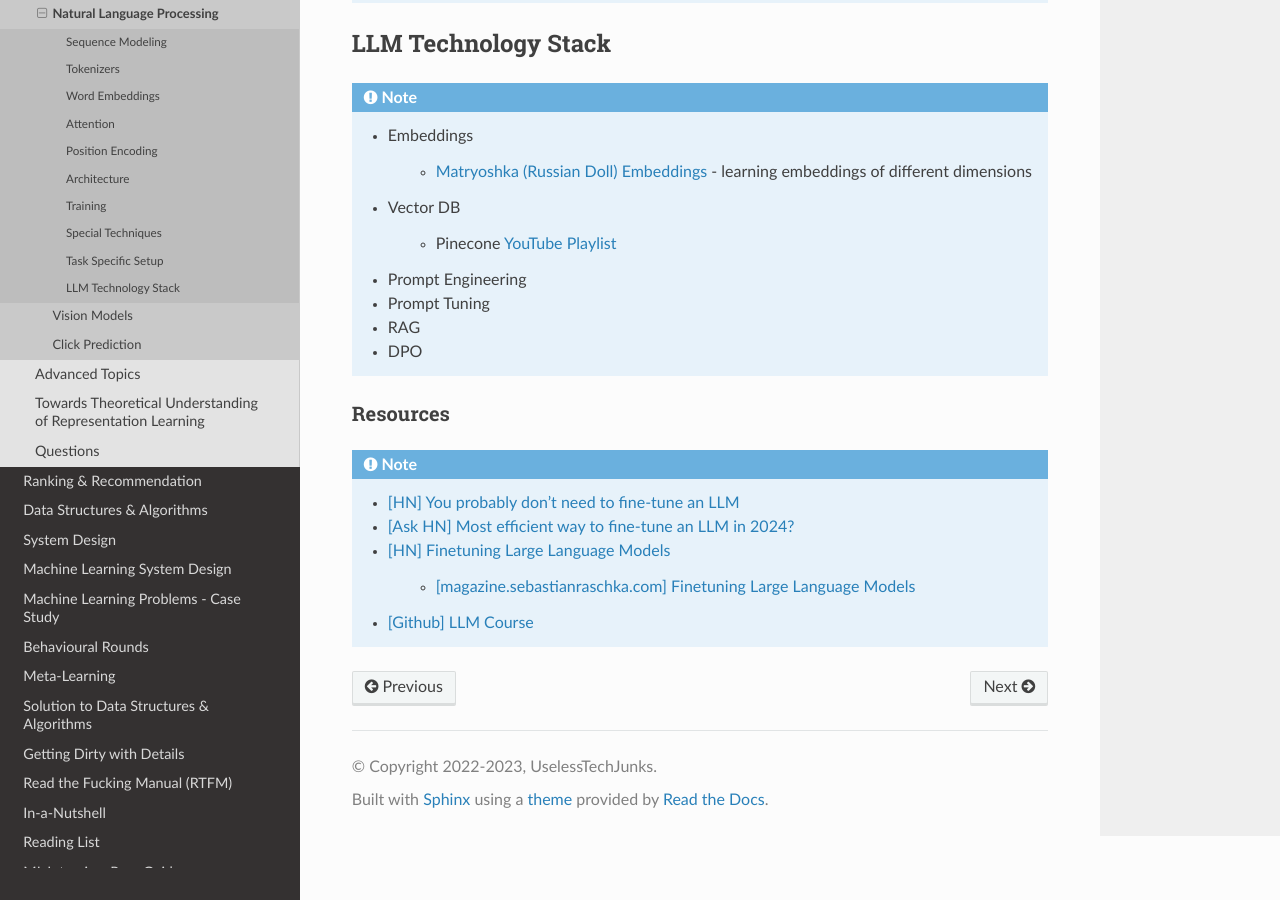
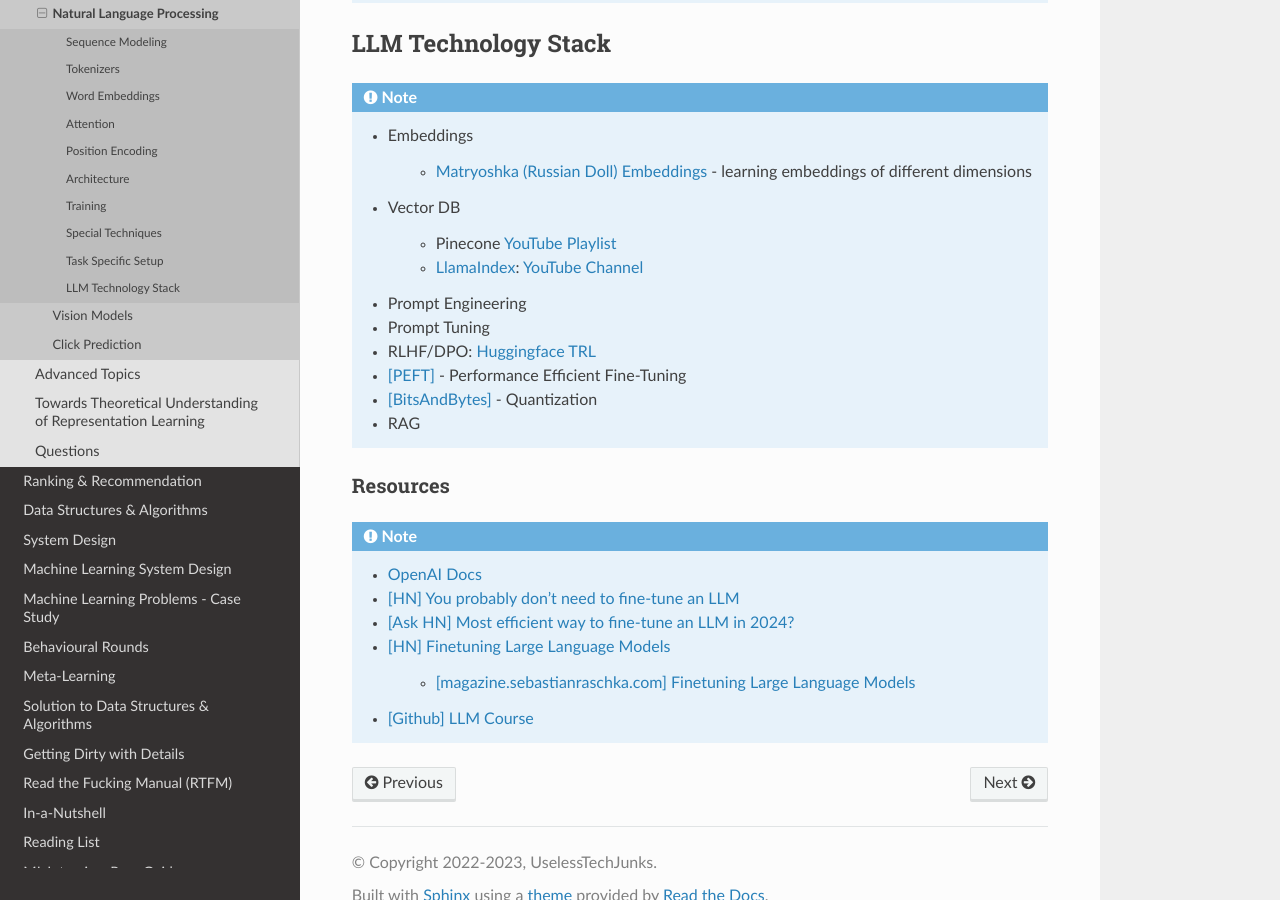
Before and after one commit to uselesstechjunks/leetcode, a Sphinx documentation site: the page built from docs/source/dl/application/nlp.rst, in a window 1280 px wide and 900 px high, scrolled down 6461 px. Built offline with Sphinx 7.4.7 and the Read the Docs theme 2.0.0, drawn with Linux system fonts in a browser that asks for light colours.

Commit message:
Update nlp.rst

```diff
--- a/docs/source/dl/application/nlp.rst
+++ b/docs/source/dl/application/nlp.rst
@@ -246,14 +246,18 @@ LLM Technology Stack
 	* Vector DB
 
 		* Pinecone `YouTube Playlist <https://youtube.com/playlist?list=PLRLVhGQeJDTLiw-ZJpgUtZW-bseS2gq9-&si=UBRFgChTmNnddLAt>`_
+		* `LlamaIndex <https://www.llamaindex.ai/>`_: `YouTube Channel <https://www.youtube.com/@LlamaIndex>`_
 	* Prompt Engineering
 	* Prompt Tuning
+	* RLHF/DPO: `Huggingface TRL <https://huggingface.co/docs/trl/index>`_
+	* `[PEFT] <https://huggingface.co/docs/peft/index>`_ - Performance Efficient Fine-Tuning
+	* `[BitsAndBytes] <https://huggingface.co/docs/bitsandbytes/index>`_ - Quantization
 	* RAG
-	* DPO
 
 Resources
 =========================================================================================
 .. note::
+	* `OpenAI Docs <https://platform.openai.com/docs/overview>`_
 	* `[HN] You probably don’t need to fine-tune an LLM <https://news.ycombinator.com/item?id=37174850>`_
 	* `[Ask HN] Most efficient way to fine-tune an LLM in 2024? <https://news.ycombinator.com/item?id=39934480>`_
 	* `[HN] Finetuning Large Language Models <https://news.ycombinator.com/item?id=35666201>`_
```
